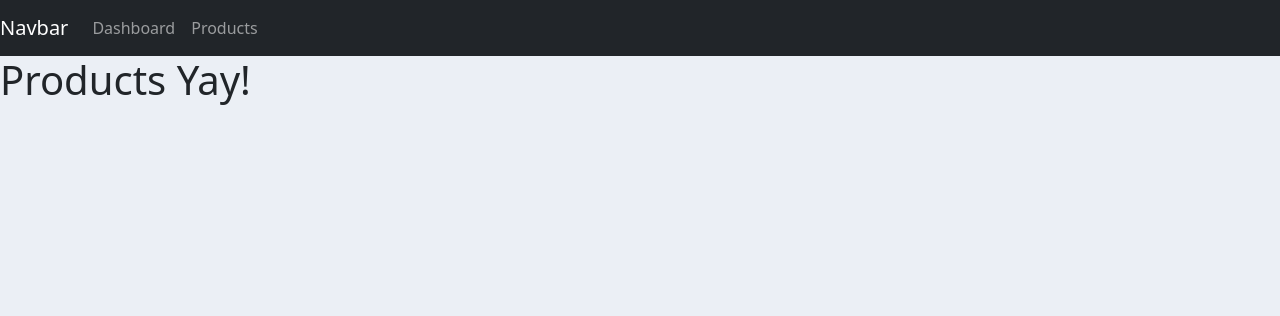
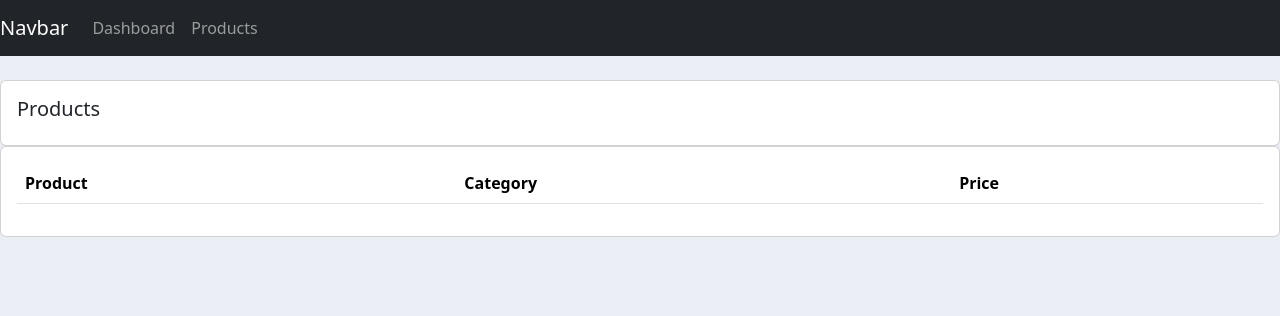
Before and after one commit to beeryani/Customer-Management-Platform, a Django app: page /products/ in a window 1280 px wide. Shown: the top 316 px of the page. Run offline with Django 4.2, Linux system fonts and the light colour scheme; lists and menus that the app fills with data are empty.

Commit message:
- update products view

```diff
--- a/accounts/templates/accounts/products.html
+++ b/accounts/templates/accounts/products.html
@@ -5,5 +5,21 @@ Products
 {% endblock %}
 
 {% block content %}
-<h1>Products Yay!</h1>
+<br>
+<div class="row">
+    <div class="col-md">
+        <div class="card card-body">
+            <h5>Products</h5>
+        </div>
+        <div class="card card-body">
+            <table class="table">
+                <tr>
+                    <th>Product</th>
+                    <th>Category</th>
+                    <th>Price</th>
+                </tr>
+            </table>
+        </div>
+    </div>
+</div>
 {% endblock %}
```
